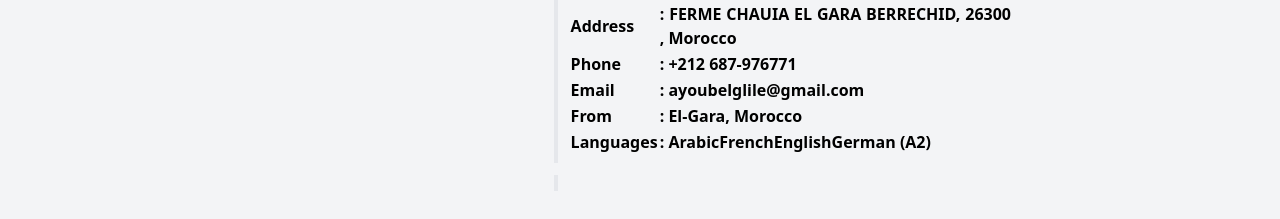
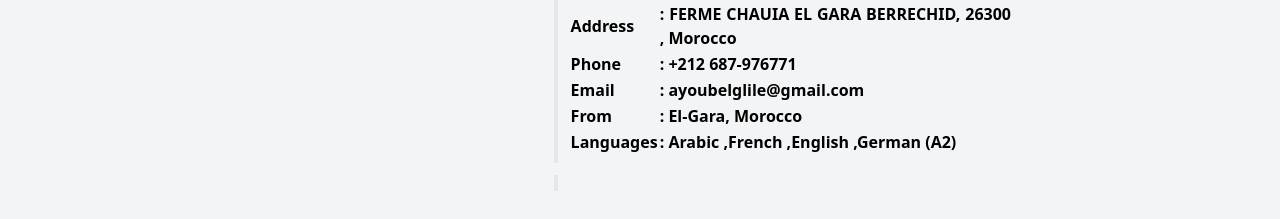
Before and after one commit to elglile/ayoubelglile.xd, a React (Vite) app: page / in a window 1280 px wide. Shown: the part 1389-1608 px from the top of the page. Built offline with nearby package versions, Linux system fonts and the light colour scheme.

Commit message:
Update Data.jsx

```diff
--- a/src/Data.jsx
+++ b/src/Data.jsx
@@ -124,7 +124,7 @@
             Phone: "+212 687-976771",
             Email: "ayoubelglile@gmail.com",
             From: "El-Gara, Morocco",
-            Languages: ["Arabic", "French", "English", "German (A2)"],
+            Languages: ["Arabic ,", "French ,", "English ,", "German (A2)"],
           },
         },
         {
```
